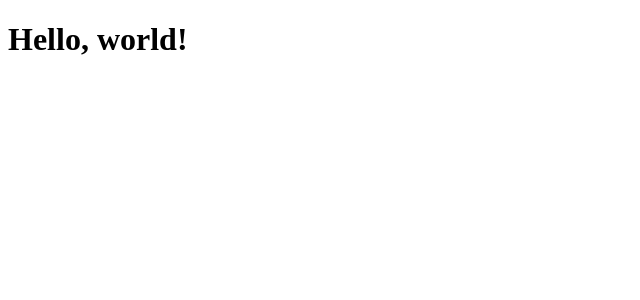
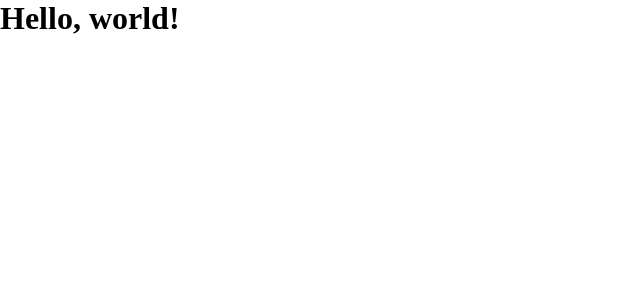
Before and after one commit to yashbellam97/yashbellam97.github.io, a React (Create React App) app: page / in a window 1280 px wide. Shown: the top 300 px of the page, without its empty margins (0-640 px from the left). Built offline with nearby package versions, Linux system fonts and the light colour scheme.

Commit message:
Reset default styles

```diff
--- a/src/App.js
+++ b/src/App.js
@@ -1,4 +1,6 @@
 import React from "react";
+
+import "./App.scss"
 
 function App() {
     return(
--- a/src/App.scss
+++ b/src/App.scss
@@ -0,0 +1,5 @@
+* {
+    box-sizing: border-box;
+    margin: 0;
+    padding: 0;
+}
```
